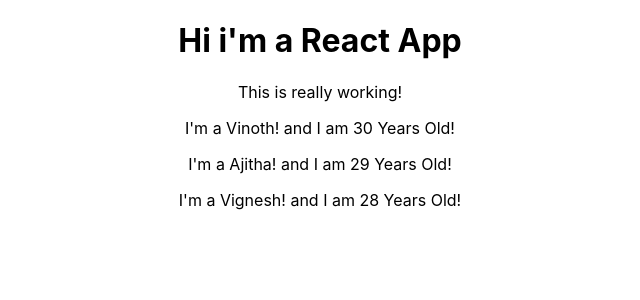
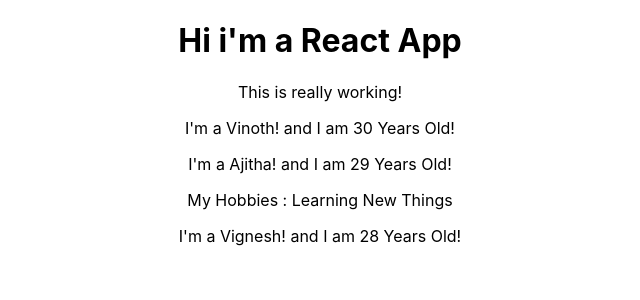
Before and after one commit to vinothsmart/react-complete-guide, a React (Create React App) app: page / in a window 1280 px wide. Shown: the top 300 px of the page, without its empty margins (320-960 px from the left). Built offline with nearby package versions, Linux system fonts and the light colour scheme; the HTML template or start-up script is replaced by a standard one.

Commit message:
using children props

```diff
--- a/src/Person/Person.js
+++ b/src/Person/Person.js
@@ -4,6 +4,7 @@
   return (
     <p>
       I'm a {props.name}! and I am {props.age} Years Old!
+      <p>{props.children}</p>
     </p>
   );
 };
```
